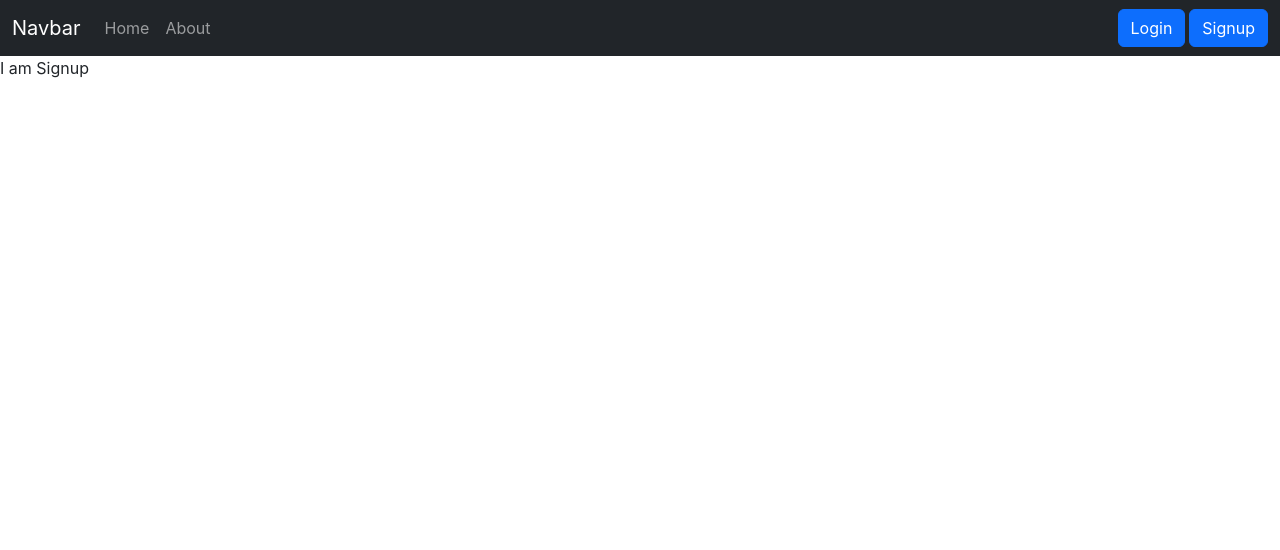
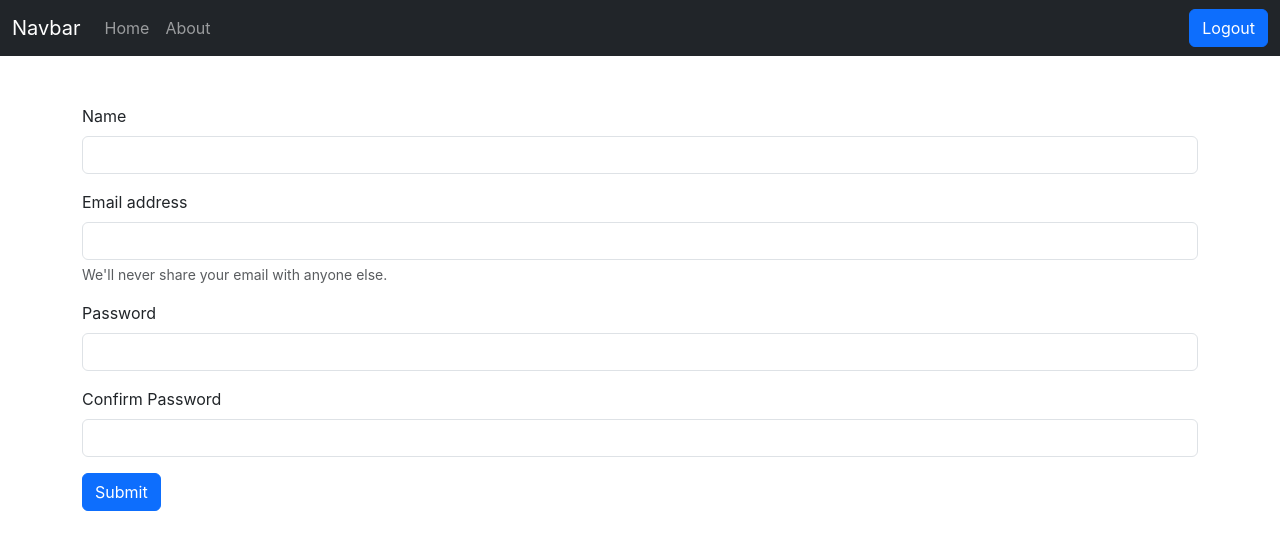
Before and after one commit to m-shahmeer/cloudnotebook, a React (Create React App) app: page /Signup in a window 1280 px wide. Shown: the top 550 px of the page. Built offline with nearby package versions, Linux system fonts and the light colour scheme; sample sign-in values are in the browser's storage.

Commit message:
Added User Signup and Fetching Authenticated Notes

```diff
--- a/src/Components/Navbar.js
+++ b/src/Components/Navbar.js
@@ -1,7 +1,12 @@
 import React from 'react'
-import {Link, NavLink} from "react-router-dom";
+import {Link, NavLink, useNavigate} from "react-router-dom";
 
 const Navbar = () => {
+  let navigate = useNavigate();
+  const handlelogout=()=>{
+      localStorage.removeItem('token');
+      navigate('/Login');
+  }
   return (
     <>
     <nav className="navbar navbar-expand-lg navbar-dark bg-dark">
@@ -19,10 +24,10 @@ const Navbar = () => {
           <NavLink className="nav-link" to="/About">About</NavLink>
         </li>
       </ul>
-      <form className="d-flex" role="search">
+      {!localStorage.getItem('token')? <form className="d-flex" role="search">
         <Link className='btn btn-primary mx-1' role='button' to="/login" >Login</Link>
         <Link className='btn btn-primary' role='button' to="/signup" >Signup</Link>
-      </form>
+      </form> : <button onClick={handlelogout} className="btn btn-primary">Logout</button>}
     </div>
   </div>
 </nav>
--- a/src/Components/Notes.js
+++ b/src/Components/Notes.js
@@ -2,12 +2,19 @@ import noteContext from "../context/notes/noteContext";
 import React, { useContext, useEffect, useRef, useState } from "react";
 import NoteItem from "./NoteItem";
 import AddNote from "./AddNote";
+import { useNavigate } from "react-router-dom";
 
 const Notes = () => {
   const context = useContext(noteContext);
   const { notes, getNotes, editNote } = context;
+  let navigate = useNavigate();
   useEffect(() => {
-    getNotes()
+    if(localStorage.getItem('token')) {
+      getNotes()
+    }
+    else{
+      navigate("/Login")
+    }
     // eslint-disable-next-line
   }, [])
   const ref = useRef(null);
--- a/src/Components/Signup.js
+++ b/src/Components/Signup.js
@@ -1,10 +1,61 @@
-import React from 'react'
+import React, {useState} from 'react'
+import { useNavigate } from 'react-router-dom';
 
 const Signup = () => {
+
+  const [credentials, setCredentials] = useState({name:"", email: "", password:"", cpassword:""})
+  let navigate = useNavigate();
+
+  const handleSubmit = async (e) => {
+      e.preventDefault();
+      const {name, email, password} = credentials;
+      const response = await fetch("http://localhost:5000/api/auth/createuser", {
+
+          method: "POST",
+
+          headers: {
+              "Content-Type": "application/json"
+
+          },
+    body: JSON.stringify({name, email, password})
+      });
+      const json = await response.json()
+      console.log(json)
+          //Save the Auth Token and Redirect
+          localStorage.setItem('token', json.authtoken);
+          navigate("/")
+  }
+
+  const onChange= (e)=>{
+
+      setCredentials({...credentials, [e.target.name]: e.target.value})
+  }
+
   return (
-    <div>
-      I am Signup
-    </div>
+    <>
+      <div className="container my-5">
+        <form onSubmit={handleSubmit}>
+          <div className="mb-3">
+            <label htmlFor="name" className="form-label">Name</label>
+            <input type="text" className="form-control" name="name"  onChange={onChange} id="name" aria-describedby="emailHelp" />
+          </div>
+          <div className="mb-3">
+            <label htmlFor="email" className="form-label">Email address</label>
+            <input type="email" className="form-control" name="email" onChange={onChange} id="email" aria-describedby="emailHelp" />
+            <div id="emailHelp" className="form-text">We'll never share your email with anyone else.</div>
+          </div>
+          <div className="mb-3">
+            <label htmlFor="password" className="form-label">Password</label>
+            <input type="password" name="password" className="form-control" onChange={onChange} id="password" minLength={5} required />
+          </div>
+          <div className="mb-3">
+            <label htmlFor="cpassword" name="password" className="form-label">Confirm Password</label>
+            <input type="password" className="form-control" onChange={onChange} id="cpassword" minLength={5} required />
+          </div>
+          <button type="submit" className="btn btn-primary">Submit</button>
+        </form>
+      </div>
+    </>
   )
 }
 
--- a/src/context/notes/NoteState.js
+++ b/src/context/notes/NoteState.js
@@ -17,7 +17,7 @@ const NoteState = (props) => {
           headers: {
             "Content-Type": "application/json",
             "auth-token":
-              "eyJhbGciOiJIUzI1NiIsInR5cCI6IkpXVCJ9.eyJ1c2VyIjp7ImlkIjoiNjRjYjFmNTM4NjdkZTk0YWU0YTU3YmY4In0sImlhdCI6MTY5MTA4MjQ5OX0.de56rpRpNjfAEbkA6U2bWGkCo2Hh48X_zZKJRh_qLow",
+              localStorage.getItem('token')
           },
         });
         const json = await response.json()
@@ -34,7 +34,7 @@ const NoteState = (props) => {
           headers: {
             "Content-Type": "application/json",
             "auth-token":
-              "eyJhbGciOiJIUzI1NiIsInR5cCI6IkpXVCJ9.eyJ1c2VyIjp7ImlkIjoiNjRjYjFmNTM4NjdkZTk0YWU0YTU3YmY4In0sImlhdCI6MTY5MTA4MjQ5OX0.de56rpRpNjfAEbkA6U2bWGkCo2Hh48X_zZKJRh_qLow",
+              localStorage.getItem('token')
           },
           body: JSON.stringify({title, description, tag}),
         });
@@ -52,10 +52,11 @@ const NoteState = (props) => {
       headers: {
         "Content-Type": "application/json",
         "auth-token":
-          "eyJhbGciOiJIUzI1NiIsInR5cCI6IkpXVCJ9.eyJ1c2VyIjp7ImlkIjoiNjRjYjFmNTM4NjdkZTk0YWU0YTU3YmY4In0sImlhdCI6MTY5MTA4MjQ5OX0.de56rpRpNjfAEbkA6U2bWGkCo2Hh48X_zZKJRh_qLow",
+          localStorage.getItem('token')
       }
     });
     const json = response.json();
+    console.log(json);
     const newNotes = notes.filter((note) => {
       return note._id !== id;
     });
@@ -71,12 +72,12 @@ const NoteState = (props) => {
       headers: {
         "Content-Type": "application/json",
         "auth-token":
-          "eyJhbGciOiJIUzI1NiIsInR5cCI6IkpXVCJ9.eyJ1c2VyIjp7ImlkIjoiNjRjYjFmNTM4NjdkZTk0YWU0YTU3YmY4In0sImlhdCI6MTY5MTA4MjQ5OX0.de56rpRpNjfAEbkA6U2bWGkCo2Hh48X_zZKJRh_qLow",
+          localStorage.getItem('token')
       },
       body: JSON.stringify({title, description, tag})
     });
     const json = await response.json();
-
+    console.log(json)
     let newNotes = JSON.parse(JSON.stringify(notes));
     // Logic to edit in Client
     for (let index = 0; index < notes.length; index++) {
```
Also changed, not shown: 1 other file (tests, documents, lock files or other folders).
